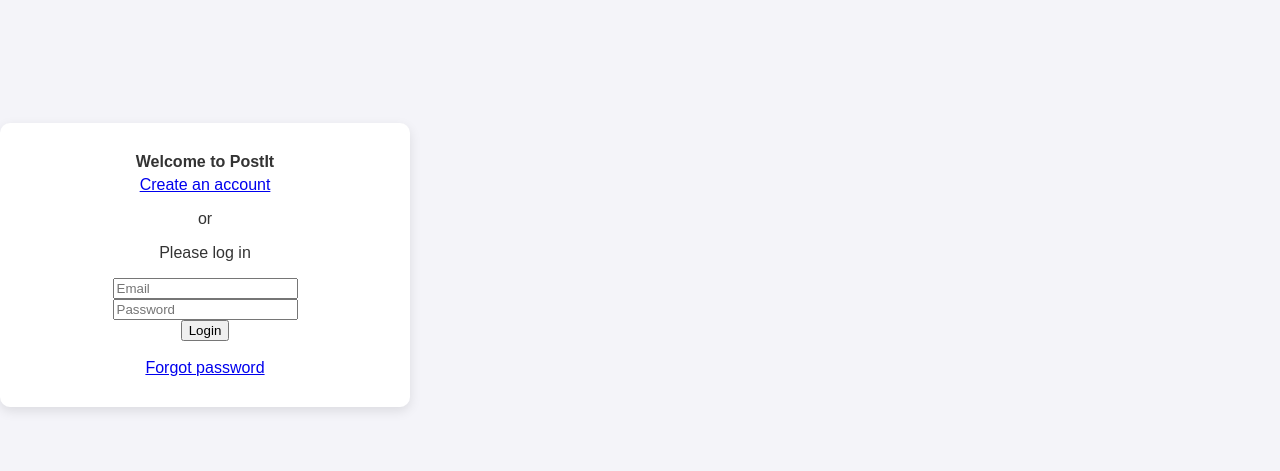
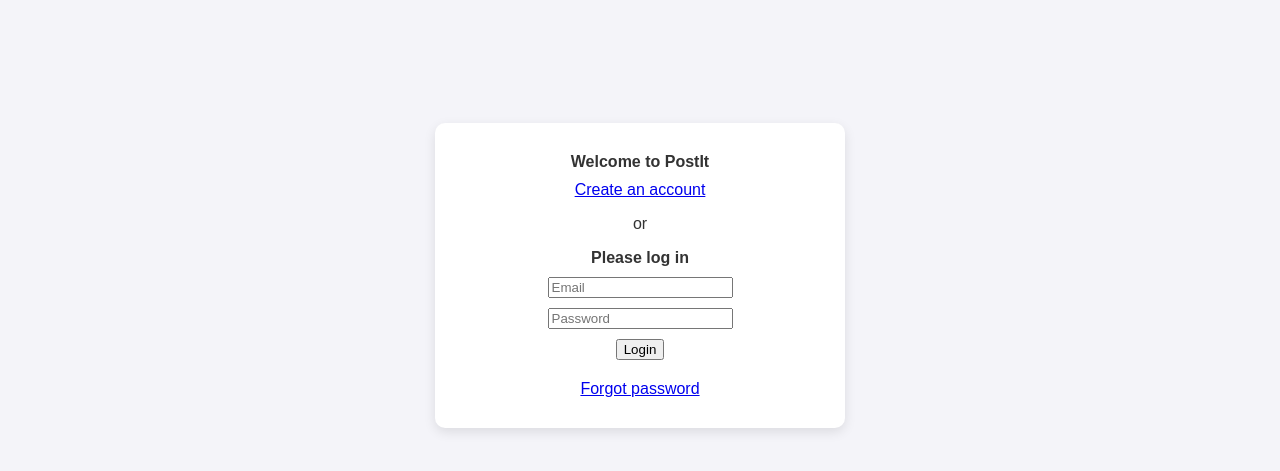
Before and after one commit to KarlGm4n/WAD2025, a plain HTML site: page login.html in a window 1280 px wide. Shown: the part 103-574 px from the top of the page. Drawn offline with Linux system fonts and the light colour scheme.

Commit message:
Centered post-box, avatar now links to login page

```diff
--- a/login.html
+++ b/login.html
@@ -16,7 +16,7 @@
                 <a href="addPost.html">addPost</a>
             </nav>
             <div class="nav-right">
-                <img src="res/images/default_avatar.jpg" alt="Avatar" class="avatar-img">
+                <a href="login.html"><img src="res/images/default_avatar.jpg" alt="Avatar" class="avatar-img"></a>
             </div>
         </div>
     </header>
@@ -26,17 +26,18 @@
         <label>Welcome to PostIt</label>
         <a href="#">Create an account</a>
         <p>or</p>
-        <p>Please log in</p>
-        <div class="login-form">
+        <div class="form-group">
+            <label>Please log in</label>
             <form action="index.html" method="post" class="input">
-                <input type="email" name="email" placeholder="Email" required>
-                <br>
-                <input type="password" name="password" placeholder="Password" required>
-                <br>
+                <label>
+                    <input type="email" name="email" placeholder="Email" required>
+                </label>
+                <label>
+                    <input type="password" name="password" placeholder="Password" required>
+                </label>
                 <input type="submit" value="Login">
             </form>
         </div>
-        <br>
         <a href="#">Forgot password</a>
     </div>
 
--- a/res/css/style.css
+++ b/res/css/style.css
@@ -158,6 +158,8 @@
   border-radius: 10px;
   box-shadow: 0px 4px 12px rgba(0, 0, 0, 0.1);
   width: 350px;
+  margin-left: auto;
+  margin-right: auto;
 }
 
 .form-group {
@@ -166,7 +168,7 @@
 
 label {
   display: block;
-  margin-bottom: 5px;
+  margin-bottom: 10px;
   font-weight: bold;
 }
 
```
Also changed, not shown: addPost.html (+1 -1 lines), index.html (+1 -1 lines).
